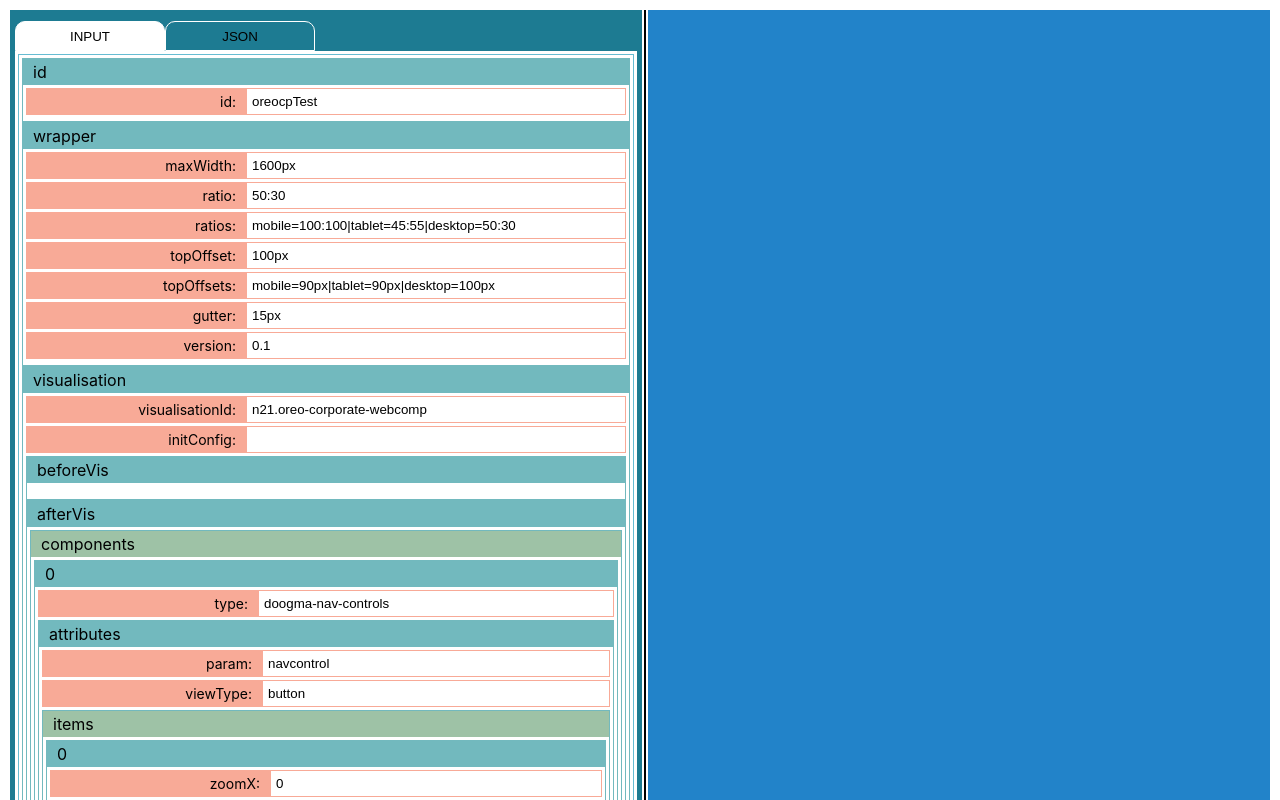
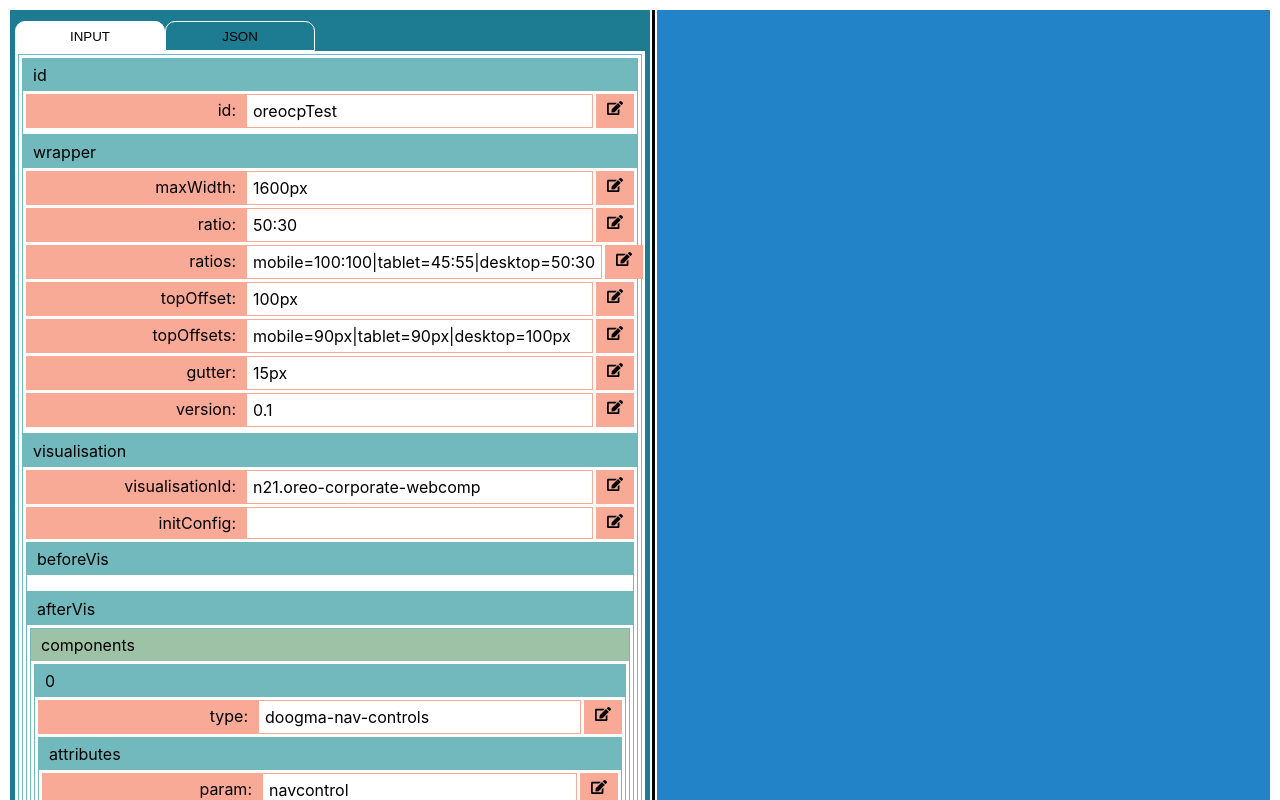
Before and after one commit to Doogma/json-editor-project-ben, a React (Create React App) app: page / in a window 1280 px wide. Shown: the top 800 px of the page. Built offline with nearby package versions, Linux system fonts and the light colour scheme; the HTML template or start-up script is replaced by a standard one.

Commit message:
Input edit working

```diff
--- a/package.json
+++ b/package.json
@@ -14,6 +14,7 @@
     "react": "^18.2.0",
     "react-ace": "^10.1.0",
     "react-dom": "^18.2.0",
+    "react-icons": "^4.7.1",
     "react-scripts": "5.0.1",
     "styled-components": "^5.3.6",
     "web-vitals": "^2.1.4"
--- a/src/App.js
+++ b/src/App.js
@@ -11,19 +11,31 @@ function App() {
   const [leftContainerWidth, setLeftContainerWidth] = useState(localStorage.getItem('leftContainerWidth') || 50);
   const [data, setData] = useState(jsonFile);
 
-  console.log(data);
-
   const JSONChangeHandler = (newValue) => {
     setData(JSON.parse(newValue));
   };
 
+  const updateObjectState = (state, array, value) => {
+    let newState = { ...state };
+    let currentObject = newState;
+
+    for (let i = 1; i < array.length; i++) {
+      const key = array[i];
+      if (i !== array.length - 1) {
+        currentObject[key] = { ...currentObject[key] };
+        currentObject = currentObject[key];
+      } else {
+        currentObject[key] = value;
+      }
+    }
+    return newState;
+  };
+
   const INPUTChangeHandler = (e) => {
-    console.log(e.target.name);
-    let text = e.target.name;
-    let nameArray = text.split('♣');
-    console.log(nameArray);
+    let nameArray = e.target.name.split('♣');
+
     setData((prevData) => {
-      return { ...prevData };
+      return updateObjectState(prevData, nameArray, e.target.value);
     });
   };
 
--- a/src/AppComponents/LeftColumn/MainLeftComponents/MainInputComponents/MainInputComponents.styled.js
+++ b/src/AppComponents/LeftColumn/MainLeftComponents/MainInputComponents/MainInputComponents.styled.js
@@ -6,7 +6,7 @@ export const ObjectBox = styled.div`
 
 export const ObjectHead = styled.div`
   background-color: ${(props) => (props.isArray ? '#9ec2a6' : '#72b9be')};
-  padding: 3px 10px;
+  padding: 6px 10px;
 `;
 
 export const ObjectBody = styled.div`
@@ -20,16 +20,36 @@ export const StringBox = styled.div`
 `;
 
 export const StringName = styled.div`
-  background-color: #f8aa97;
+  background-color: ${(props) => (props.isEdit ? '#f83333' : '#f8aa97')};
   display: flex;
-  padding: 5px 10px;
+  padding: 6px 10px;
   min-width: 200px;
   justify-content: end;
-  font-size: 14px;
+  font-size: 1rem;
+  font-family: -apple-system, BlinkMacSystemFont, 'Segoe UI', Roboto, Oxygen, Ubuntu, Cantarell, 'Open Sans', 'Helvetica Neue', sans-serif;
 `;
 
-export const StringValue = styled.input`
-  padding: 5px;
+export const StringValue = styled.div`
+  padding: 6px;
   border: 1px solid #f8aa97;
   width: 100%;
+  font-family: -apple-system, BlinkMacSystemFont, 'Segoe UI', Roboto, Oxygen, Ubuntu, Cantarell, 'Open Sans', 'Helvetica Neue', sans-serif;
 `;
+
+export const StringInput = styled.input`
+  padding: 6px;
+  border: 1px solid #f83333;
+  width: 100%;
+  font-size: 1rem;
+  font-family: -apple-system, BlinkMacSystemFont, 'Segoe UI', Roboto, Oxygen, Ubuntu, Cantarell, 'Open Sans', 'Helvetica Neue', sans-serif;
+`;
+
+export const Actions = styled.div`
+  padding: 5px 10px;
+  margin-left: 3px;
+  text-align: center;
+  border: 1px solid #f8aa97;
+  width: 30px;
+  background-color: ${(props) => (props.isEdit ? '#f83333' : '#f8aa97')};
+  cursor: pointer;
+`;
--- a/src/AppComponents/LeftColumn/MainLeftComponents/MainInputComponents/StringContainer.js
+++ b/src/AppComponents/LeftColumn/MainLeftComponents/MainInputComponents/StringContainer.js
@@ -1,12 +1,22 @@
-import React from 'react';
+import React, { useState } from 'react';
 
-import { StringBox, StringName, StringValue } from './MainInputComponents.styled';
+import { StringBox, StringName, StringValue, StringInput, Actions } from './MainInputComponents.styled';
+import { FaEdit } from 'react-icons/fa';
 
 function StringContainer({ name, value, reference, onInputChange }) {
+  const [isEdit, setIsEdit] = useState(false);
+
+  const enableEditHandler = () => {
+    setIsEdit((prev) => !prev);
+  };
   return (
     <StringBox>
-      <StringName>{name}:</StringName>
-      <StringValue type="text" defaultValue={value} name={reference + '♣' + name} onChange={onInputChange} />
+      <StringName isEdit={isEdit}>{name}:</StringName>
+      {isEdit ? <StringInput type="text" defaultValue={value} name={reference + '♣' + name} onChange={onInputChange} /> : <StringValue>{value}</StringValue>}
+
+      <Actions onClick={enableEditHandler} isEdit={isEdit}>
+        <FaEdit />
+      </Actions>
     </StringBox>
   );
 }
```
Also changed, not shown: 1 other file (tests, documents, lock files or other folders).
